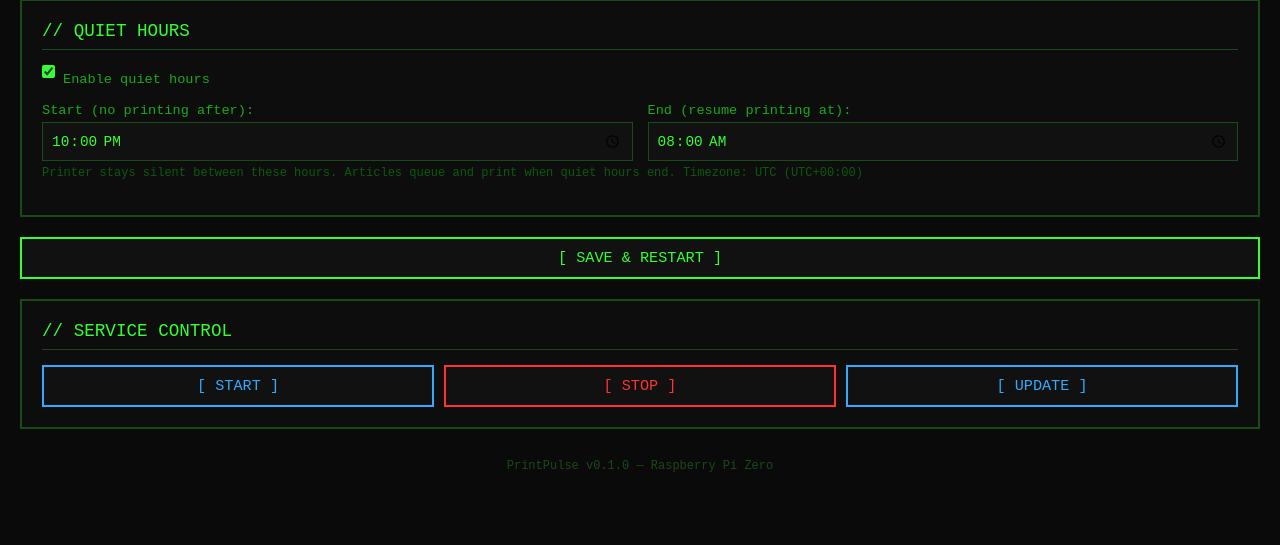
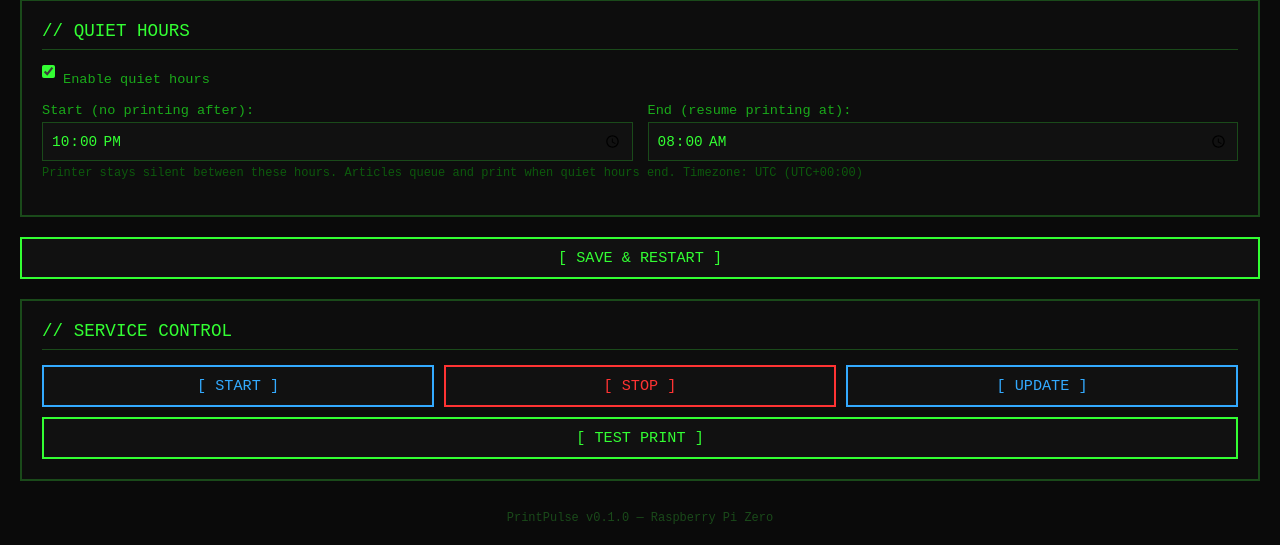
Before and after one commit to jampick/PrintPulse, a Flask app: page / in a window 1280 px wide. Shown: the part 692-1237 px from the top of the page. Before the commit the page ends 1164 px from the top, so only its background shows below. Run offline with Flask 3, Linux system fonts and the light colour scheme.

Commit message:
Add test print button to web UI
Adds a [TEST PRINT] button to the Service Control panel that sends a
formatted test news story to the thermal printer, letting users verify
printer connectivity without waiting for an RSS item. The button uses
fetch() for async feedback without a page reload.

Fixes #31
Co-Authored-By: Claude Sonnet 4.6 <noreply@anthropic.com>

```diff
--- a/pi/webapp/server.py
+++ b/pi/webapp/server.py
@@ -539,6 +539,33 @@ def history():
     )
 
 
+@app.route("/test_print", methods=["POST"])
+@require_auth
+def test_print():
+    """Send a test news story to the thermal printer."""
+    client_ip = request.remote_addr or "unknown"
+    if _check_rate_limit(f"test_print:{client_ip}"):
+        return jsonify({"ok": False, "message": "Rate limit exceeded. Try again shortly."}), 429
+
+    from datetime import datetime
+    from printpulse.thermal import print_news_item
+
+    timestamp = datetime.now().strftime("%Y-%m-%d %I:%M:%S %p")
+    ok = print_news_item(
+        title="PrintPulse Test Print",
+        summary=(
+            "This is a test print from the PrintPulse web UI. "
+            "If you can read this, your thermal printer is working correctly."
+        ),
+        source="PrintPulse Appliance",
+        timestamp=timestamp,
+    )
+    logger.info("Test print requested: %s", "success" if ok else "failed")
+    if ok:
+        return jsonify({"ok": True, "message": "Test print sent successfully."})
+    return jsonify({"ok": False, "message": "Print failed — check printer connection."})
+
+
 @app.route("/status")
 @require_auth
 def status_api():
--- a/pi/webapp/templates/index.html
+++ b/pi/webapp/templates/index.html
@@ -314,6 +314,10 @@
                 <button type="submit" class="btn-start" style="flex:1;">[ UPDATE ]</button>
             </form>
         </div>
+        <div class="btn-row" style="margin-top: 10px;">
+            <button type="button" id="test-print-btn" onclick="doTestPrint()" style="flex:1;">[ TEST PRINT ]</button>
+        </div>
+        <div id="test-print-result" style="display:none; margin-top:8px; font-size:0.85em; padding:6px 0;"></div>
     </div>
 
     <div class="footer">
@@ -322,6 +326,34 @@
 
     <!-- Live status polling -->
     <script>
+        function doTestPrint() {
+            var btn = document.getElementById('test-print-btn');
+            var result = document.getElementById('test-print-result');
+            btn.disabled = true;
+            btn.textContent = '[ PRINTING... ]';
+            result.style.display = 'none';
+
+            var formData = new FormData();
+            formData.append('csrf_token', '{{ csrf_token() }}');
+
+            fetch('/test_print', { method: 'POST', body: formData })
+                .then(function(r) { return r.json(); })
+                .then(function(data) {
+                    result.style.display = 'block';
+                    result.style.color = data.ok ? 'var(--primary)' : '#ff3333';
+                    result.textContent = '> ' + data.message;
+                })
+                .catch(function() {
+                    result.style.display = 'block';
+                    result.style.color = '#ff3333';
+                    result.textContent = '> Request failed.';
+                })
+                .finally(function() {
+                    btn.disabled = false;
+                    btn.textContent = '[ TEST PRINT ]';
+                });
+        }
+
         setInterval(function() {
             fetch('/status')
                 .then(r => r.json())
```
Also changed, not shown: tests/test_server.py (added, +104 -0 lines).
